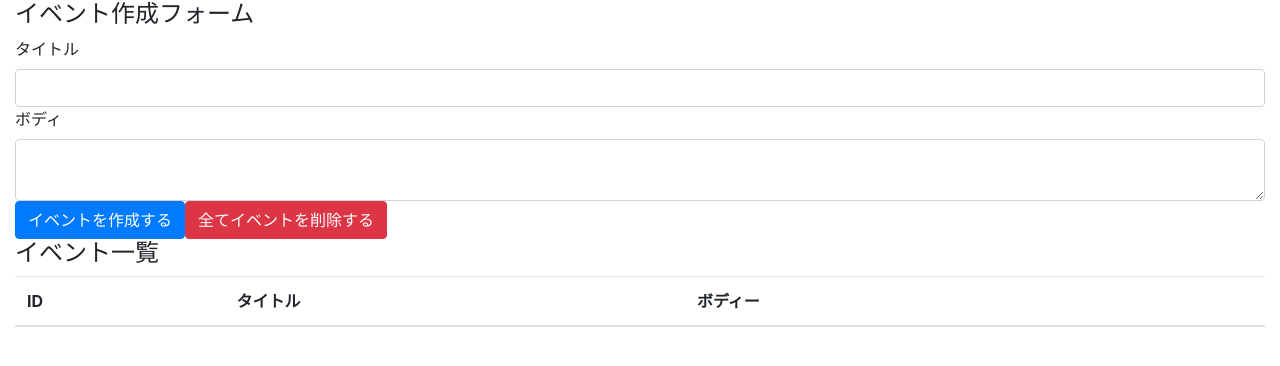
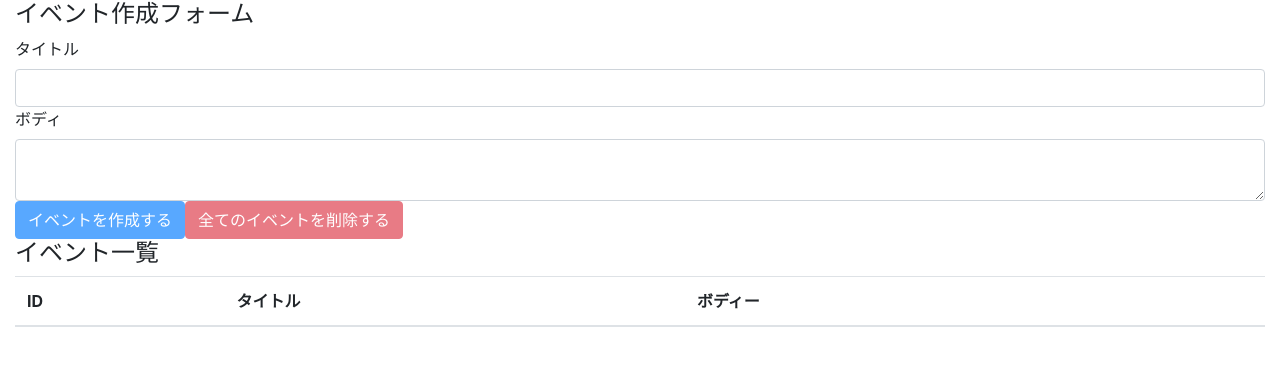
Before and after one commit to sonjfica/react-hooks-101, a React (Create React App) app: page / in a window 1280 px wide. Shown: the top 366 px of the page. Built offline with nearby package versions, Linux system fonts and the light colour scheme.

Commit message:
implement all events deletion feature

```diff
--- a/src/components/App.js
+++ b/src/components/App.js
@@ -19,6 +19,14 @@
     setBody('')
   }
 
+  const deleteAllEvents = e => {
+    e.preventDefault()
+    const result = window.confirm('全てのイベントを本当に削除してよろしいですか？')
+    if (result) dispatch({ type: 'DELETE_ALL_EVENTS' })
+  }
+
+  const unCreatable = title === '' || body === ''
+
   return (
     <div className='container-fluid'>
       <h4>イベント作成フォーム</h4>
@@ -29,8 +37,8 @@
             className='form-control'
             id='formEventTitle'
             value={title}
-            onChange={e => setTitle(e.target.value)
-          }/>
+            onChange={e => setTitle(e.target.value)}
+          />
         </div>
 
         <div className='form-gruop'>
@@ -42,8 +50,16 @@
             onChange={e => setBody(e.target.value)}
           />
         </div>
-        <button className="btn btn-primary" onClick={addEvent}>イベントを作成する</button>
-        <button className="btn btn-danger">全てイベントを削除する</button>
+        <button
+          className="btn btn-primary"
+          onClick={addEvent}
+          disabled={unCreatable}
+        >イベントを作成する</button>
+        <button
+          className="btn btn-danger"
+          onClick={deleteAllEvents}
+          disabled={state.length === 0}
+        >全てのイベントを削除する</button>
       </form>
        <h4>イベント一覧</h4>
        <table className="table table-hover">
--- a/src/components/Event.js
+++ b/src/components/Event.js
@@ -3,7 +3,8 @@
 const Event = ({ event, dispatch }) => {
   const id = event.id
     const handleClickDeleteButton = () =>{
-      dispatch({ type: 'DELETE_EVENT', id })
+      const result = window.confirm(`イベント(id=${id})を本当に削除してよろしいですか？`)
+      if (result) dispatch({ type: 'DELETE_EVENT', id })
     }
     return (
       <tr>
--- a/src/reducers/index.js
+++ b/src/reducers/index.js
@@ -8,7 +8,7 @@
       return [...state, { id, ...event }]
     case 'DELETE_EVENT':
       return state.filter( event => event.id !== action.id)
-    case 'DELETE_ALL_EVENT':
+    case 'DELETE_ALL_EVENTS':
       return []
     default:
       return state
```
